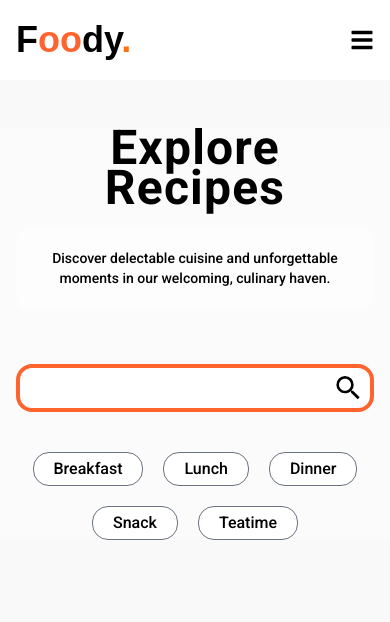
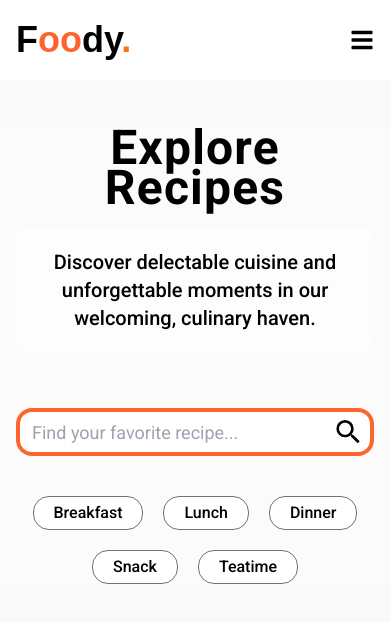
Before and after one commit to aleexvdev/food-recipes, a React (Vite) app in the folder frontend/: page /recipes in a window 390 px wide. Shown: the top 622 px of the page. Built offline with nearby package versions, Linux system fonts and the light colour scheme; a web font is replaced by a local one.

Commit message:
feat(page recipe: input)

```diff
--- a/frontend/src/components/common/Input/Input.tsx
+++ b/frontend/src/components/common/Input/Input.tsx
@@ -1,11 +1,16 @@
 import { MdSearch } from "react-icons/md";
 
-export const Input = () => {
+interface IInput {
+  placeholder: string;
+}
+
+export const Input = ({ placeholder }: IInput) => {
   return (
     <div className='h-12 rounded-2xl bg-first p-1 flex items-center justify-between'>
       <input
         type="text"
         className='outline-none w-full h-full bg-white rounded-l-xl px-3 text-lg relative'
+        placeholder={placeholder}
       />
       <MdSearch className="bg-white w-12 h-full rounded-r-xl p-1" />
     </div>
--- a/frontend/src/pages/PageRecipes.tsx
+++ b/frontend/src/pages/PageRecipes.tsx
@@ -9,7 +9,7 @@ export const PageRecipes = () => {
       <section className='mt-32 flex flex-col items-center justify-center w-full h-auto overflow-hidden bg-white/30'>
         <div className='text-center max-w-md px-4 sm:max-w-lg md:max-w-xl lg:max-w-2xl'>
           <motion.h1
-            className="text-black text-5xl font-bold leading-10 tracking-wide sm:text-3xl md:text-4xl lg:text-6xl mb-4"
+            className="text-black text-5xl font-bold leading-10 tracking-wide sm:text-6xl md:text-6xl lg:text-6xl mb-4"
             initial={{ opacity: 0, y: -50 }}
             animate={{ opacity: 1, y: 0 }}
             transition={{ duration: 0.6, ease: 'easeOut', delay: 0.2 }}
@@ -17,7 +17,7 @@ export const PageRecipes = () => {
             Explore Recipes
           </motion.h1>
           <motion.div
-            className="text-sm sm:text-base md:text-lg lg:text-xl mb-8 font-medium p-5 mt-5 rounded-xl bg-white/50"
+            className="text-xl  mb-8 font-medium p-5 mt-5 rounded-xl bg-white/50"
             initial={{ opacity: 0, y: 50 }}
             animate={{ opacity: 1, y: 0 }}
             transition={{ duration: 0.6, ease: 'easeOut', delay: 0.4 }}
@@ -32,7 +32,7 @@ export const PageRecipes = () => {
             animate={{ opacity: 1, y: 0 }}
             transition={{ duration: 0.6, ease: 'easeOut', delay: 0.6 }}
           >
-            <Input />
+            <Input key={'search'} placeholder={'Find your favorite recipe...'} />
           </motion.div>
           <motion.div
             className='flex items-center justify-center gap-5 w-full flex-wrap md:flex-nowrap'
```
